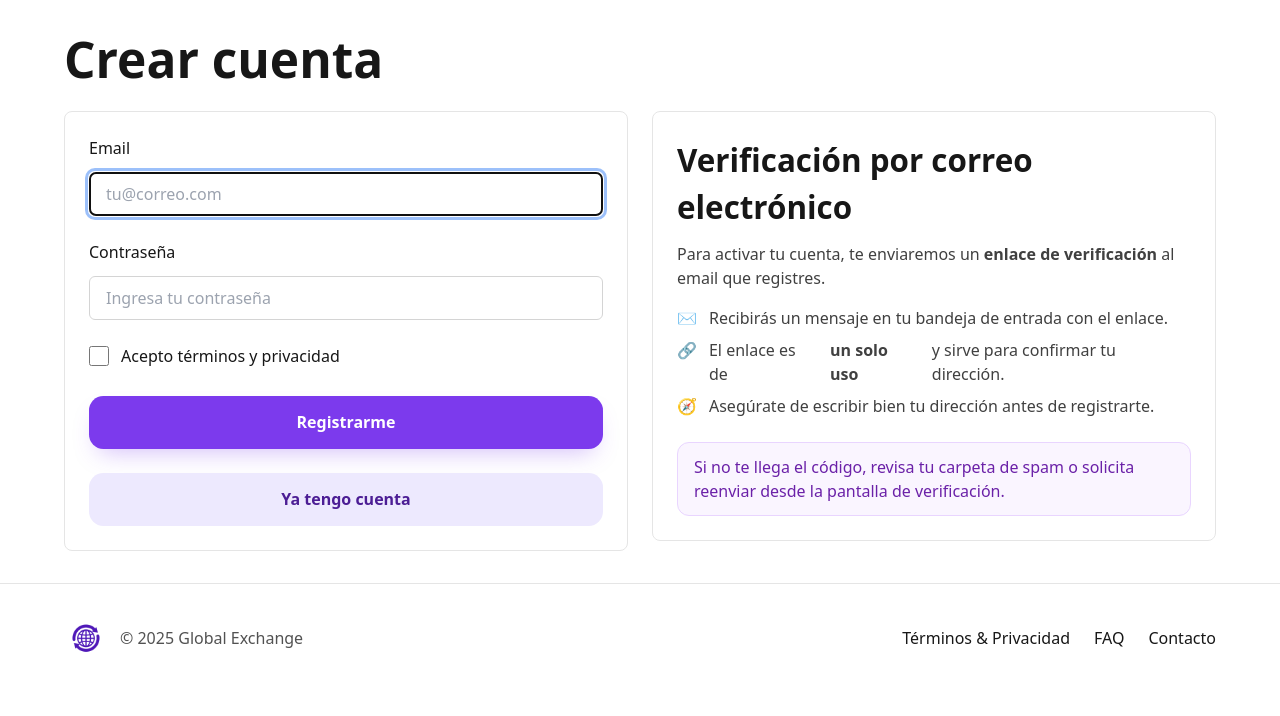
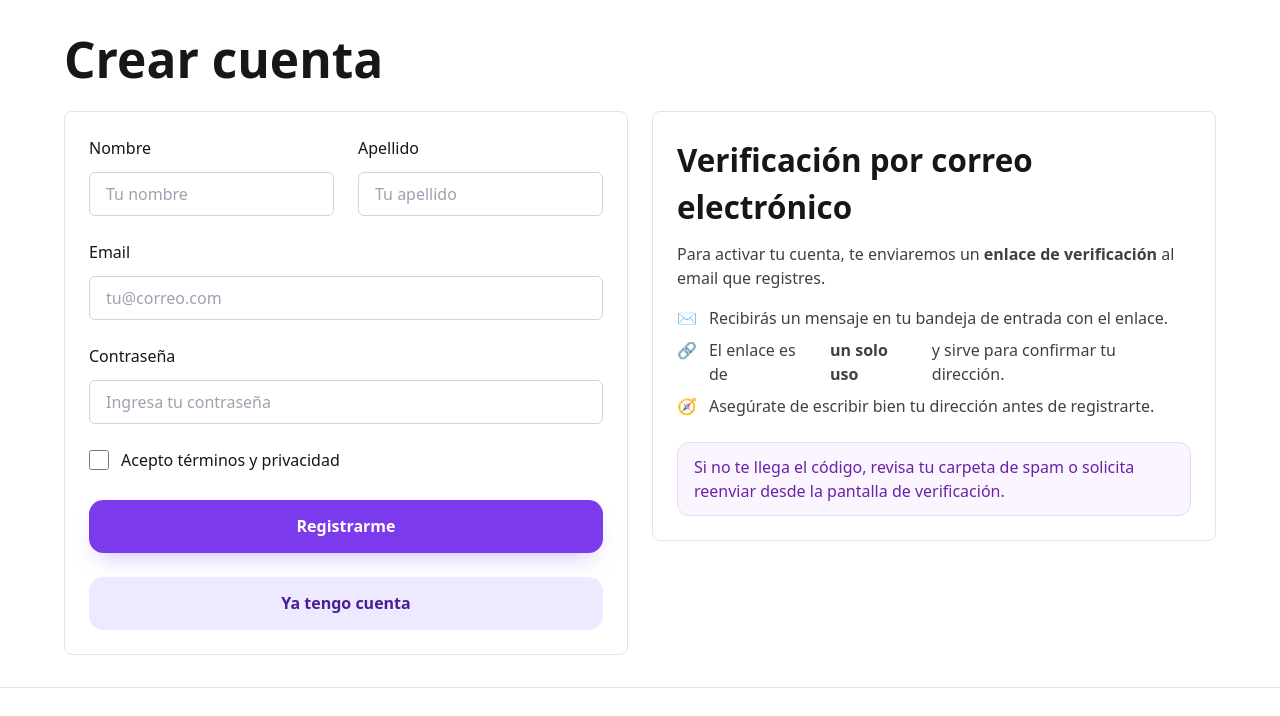
Before and after one commit to CrosbyRd/casaDeCambiosIS2, a Django app: page /signup/ in a window 1280 px wide. Shown: the part 89-805 px from the top of the page. Before the commit the page ends 741 px from the top, so only its background shows below. Run offline with Django 5.2, Linux system fonts and the light colour scheme; some libraries are stand-ins or nearby versions.

Commit message:
Registro: agrega nombre y apellido, valida términos y corrige render a signup.html

```diff
--- a/templates/site/signup.html
+++ b/templates/site/signup.html
@@ -4,25 +4,50 @@
 <section class="max-w-[1200px] mx-auto px-6 py-8">
   <h1 class="h1 mb-6">Crear cuenta</h1>
 
-  <!-- Alineación con el panel derecho -->
   <div class="grid md:grid-cols-2 gap-6 items-start">
     <form id="signupForm" class="border border-neutral-200 rounded-lg p-6"
           method="post" action="{% url 'usuarios:register' %}" novalidate>
       {% csrf_token %}
 
+      <div class="grid md:grid-cols-2 gap-6">
+        <div class="mb-6">
+          <label class="block mb-3 font-medium" for="id_first_name">Nombre</label>
+          <input id="id_first_name" name="first_name" type="text"
+                 value="{{ form.first_name.value|default_if_none:'' }}"
+                 autocomplete="given-name"
+                 class="w-full h-11 px-4 border border-neutral-300 rounded-md focus-visible:ring-4 focus-visible:ring-brand"
+                 placeholder="Tu nombre" />
+          {% for err in form.first_name.errors %}<p class="text-sm text-red-600 mt-1">{{ err }}</p>{% endfor %}
+        </div>
+
+        <div class="mb-6">
+          <label class="block mb-3 font-medium" for="id_last_name">Apellido</label>
+          <input id="id_last_name" name="last_name" type="text"
+                 value="{{ form.last_name.value|default_if_none:'' }}"
+                 autocomplete="family-name"
+                 class="w-full h-11 px-4 border border-neutral-300 rounded-md focus-visible:ring-4 focus-visible:ring-brand"
+                 placeholder="Tu apellido" />
+          {% for err in form.last_name.errors %}<p class="text-sm text-red-600 mt-1">{{ err }}</p>{% endfor %}
+        </div>
+      </div>
+
       <div class="mb-6">
         <label class="block mb-3 font-medium" for="id_email">Email</label>
         <input id="id_email" name="email" type="email"
                value="{{ form.email.value|default_if_none:'' }}"
+               autocomplete="email"
                class="w-full h-11 px-4 border border-neutral-300 rounded-md focus-visible:ring-4 focus-visible:ring-brand"
-               placeholder="tu@correo.com" autofocus />
+               placeholder="tu@correo.com" />
+        {% for err in form.email.errors %}<p class="text-sm text-red-600 mt-1">{{ err }}</p>{% endfor %}
       </div>
 
       <div class="mb-6">
         <label class="block mb-3 font-medium" for="id_password">Contraseña</label>
         <input id="id_password" name="password" type="password"
+               autocomplete="new-password"
                class="w-full h-11 px-4 border border-neutral-300 rounded-md focus-visible:ring-4 focus-visible:ring-brand"
                placeholder="Ingresa tu contraseña" />
+        {% for err in form.password.errors %}<p class="text-sm text-red-600 mt-1">{{ err }}</p>{% endfor %}
       </div>
 
       <div class="mb-6">
@@ -31,13 +56,13 @@
                  {% if form.terms.value %}checked{% endif %} />
           <span>Acepto <a class="text-brand hover:underline" href="{% url 'site_legal' %}">términos y privacidad</a></span>
         </label>
+        {% for err in form.terms.errors %}<p class="text-sm text-red-600 mt-1">{{ err }}</p>{% endfor %}
       </div>
 
       <button class="btn w-full" type="submit">Registrarme</button>
       <a href="{% url 'login' %}" class="btn-secondary mt-6 w-full inline-flex justify-center">Ya tengo cuenta</a>
     </form>
 
-    <!-- Panel informativo al estilo del login -->
     <aside class="border border-neutral-200 rounded-lg p-6 bg-white self-start">
       <h2 class="h2 mb-3">Verificación por correo electrónico</h2>
       <p class="text-neutral-700">
@@ -65,7 +90,6 @@
     </aside>
   </div>
 
-  <!-- Modal de error -->
   <div id="signupError" class="modal {% if form.errors %}block{% else %}hidden{% endif %}">
     <div class="modal-overlay" data-modal-overlay tabindex="-1" aria-hidden="true"></div>
     <div class="w-full h-full flex items-center justify-center p-6">
@@ -83,7 +107,7 @@
             {% endfor %}
           </ul>
         {% else %}
-          <p class="text-neutral-700 mb-6">Email, contraseña y aceptación de términos son obligatorios.</p>
+          <p class="text-neutral-700 mb-6">Completá todos los campos y aceptá los términos.</p>
         {% endif %}
         <div class="flex gap-3 justify-end">
           <button class="btn" data-modal-close="signupError">Entendido</button>
@@ -92,7 +116,6 @@
     </div>
   </div>
 
-  <!-- Modal de registro pendiente o éxito -->
   <div id="signupOK" class="modal hidden">
     <div class="modal-overlay" data-modal-overlay tabindex="-1" aria-hidden="true"></div>
     <div class="w-full h-full flex items-center justify-center p-6">
@@ -112,22 +135,20 @@
 <script>
   const form = document.getElementById('signupForm');
   const modalErr = document.getElementById('signupError');
-  const modalOK  = document.getElementById('signupOK');
 
   form.addEventListener('submit', function(e){
+    const first = document.getElementById('id_first_name').value.trim();
+    const last  = document.getElementById('id_last_name').value.trim();
     const email = document.getElementById('id_email').value.trim();
     const pass  = document.getElementById('id_password').value.trim();
     const terms = document.getElementById('id_terms').checked;
 
-    if (!email || !pass || !terms) {
+    if (!first || !last || !email || !pass || !terms) {
       e.preventDefault();
       modalErr.classList.remove('hidden');
-    } else {
-      // Envío normal al backend
     }
   });
 
-  // Cierre de modales
   document.addEventListener('click', (e) => {
     const overlay = e.target?.closest('[data-modal-overlay]');
     const closeId = e.target?.closest('[data-modal-close]')?.getAttribute('data-modal-close');
--- a/usuarios/views.py
+++ b/usuarios/views.py
@@ -36,7 +36,8 @@ def register(request):
             return redirect("usuarios:verify")
     else:
         form = RegistroForm()
-    return render(request, "site/register.html", {"form": form})
+    # Render correcto del formulario de alta
+    return render(request, "site/signup.html", {"form": form})
 
 
 def verify(request):
@@ -147,7 +148,6 @@ def login_otp(request):
 
             next_url = request.session.pop("pending_login_next", None)
             request.session.pop("pending_login_user_id", None)
-            # Mensaje de bienvenida lo dejamos en login_redirect para no duplicar
             return redirect(next_url or "usuarios:login_redirect")
         else:
             messages.error(request, "Código incorrecto o expirado.")
@@ -178,12 +178,10 @@ def login_otp_resend(request):
 # ----------------------------
 
 def logout_view(request):
-    """Cierra sesión aceptando GET o POST y redirige al inicio."""
     if request.method in ("GET", "POST"):
         logout(request)
         messages.info(request, "Sesión cerrada correctamente.")
         return redirect("home")
-    # Cualquier otro método no permitido:
     return redirect("home")
 
 
```
Also changed, not shown: usuarios/forms.py (+29 -6 lines), usuarios/templates/usuarios/dashboard.html (+5 -3 lines).
